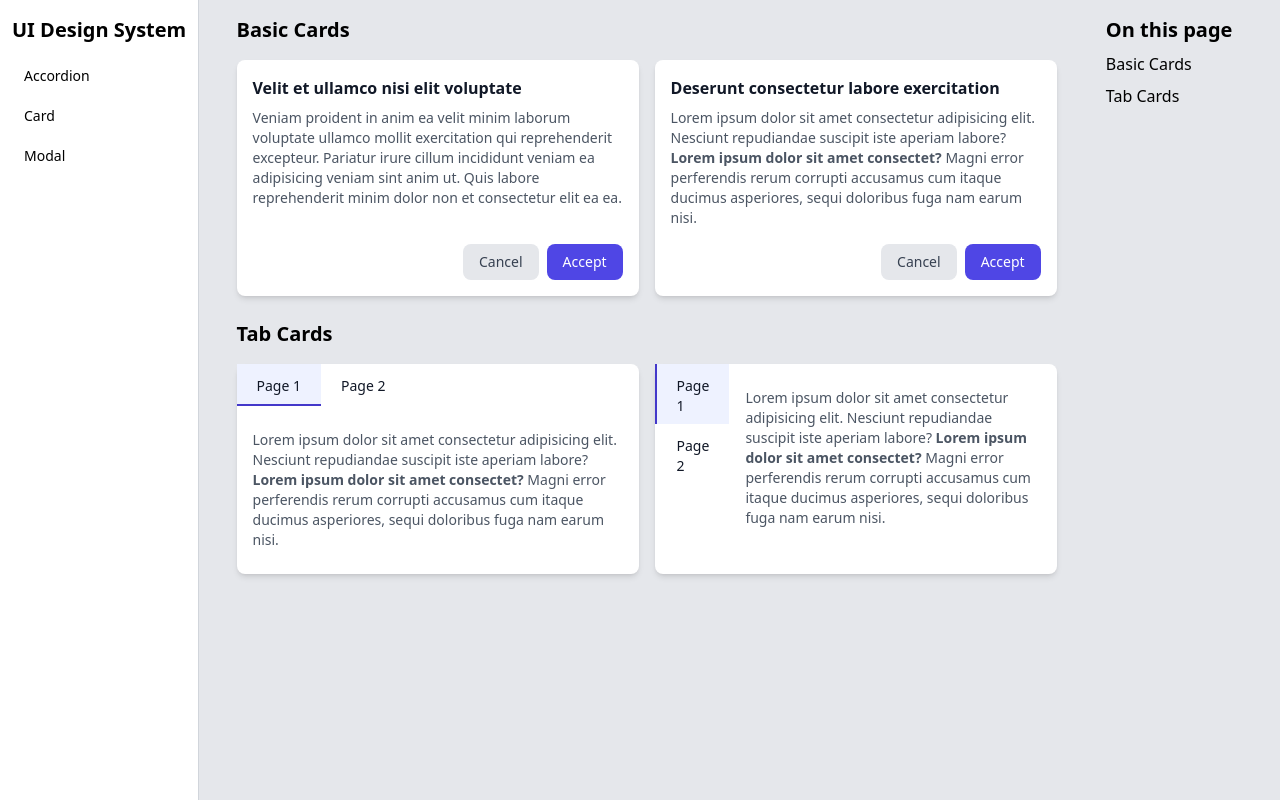
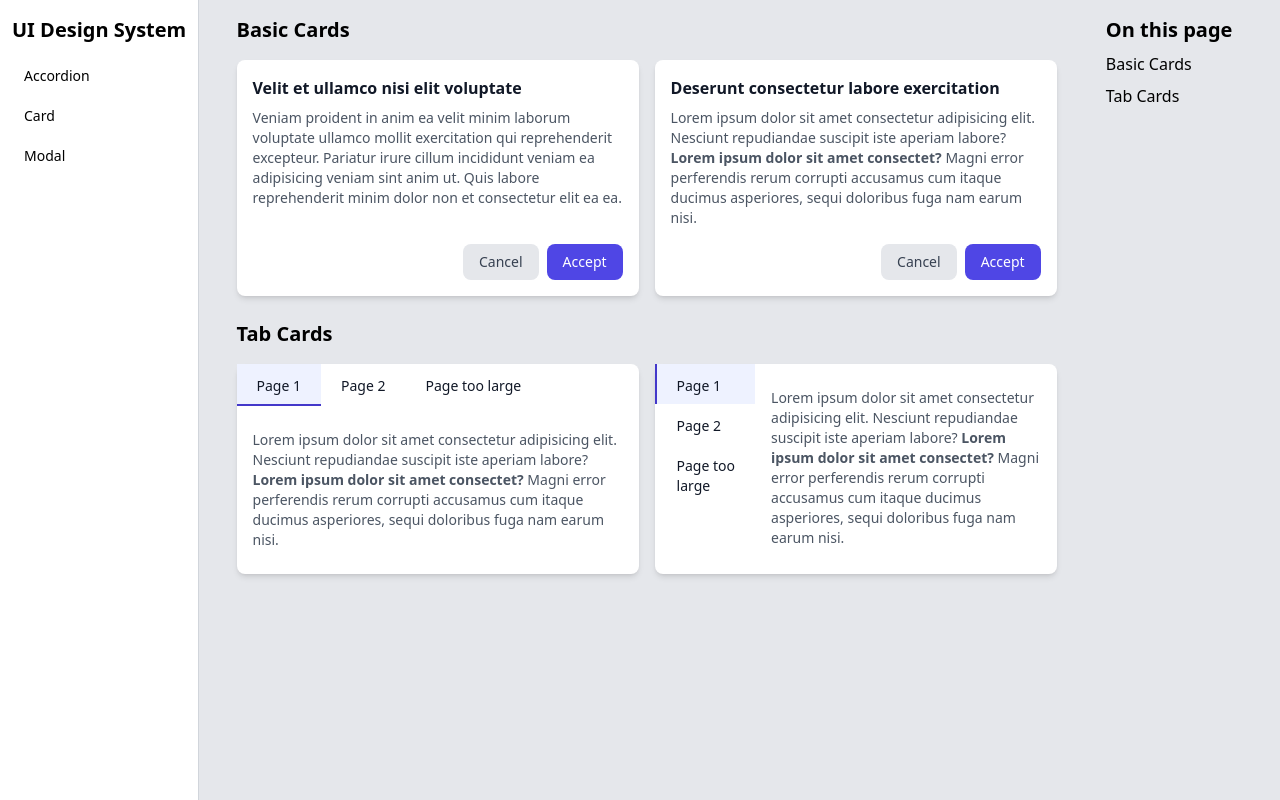
Before and after one commit to diegosalasmartinez/ui, a Next.js app: page /card in a window 1280 px wide. Built offline with nearby package versions, Linux system fonts and the light colour scheme.

Commit message:
Update style when tabs on card are too large

```diff
--- a/components/card/TabCard.tsx
+++ b/components/card/TabCard.tsx
@@ -30,7 +30,7 @@ export default function TabCard({ tabSelected, tabs, body, children, onClick }:
 export function TabVerticalCard({ tabSelected, tabs, body, children, onClick }: TabCardProps) {
   return (
     <div className={cn('flex', 'rounded-lg bg-white shadow-md', 'dark:bg-gray-800')}>
-      <div className='flex w-80 flex-col'>
+      <div className='flex shrink-0 grow-0 basis-1/4 flex-col'>
         {tabs.map((item) => (
           <TabCardItem
             key={item.value}
--- a/pages/card/TabCards.tsx
+++ b/pages/card/TabCards.tsx
@@ -6,6 +6,7 @@ import FlatButton from '@/components/button/FlatButton'
 const tabs = [
   { value: '1', label: 'Page 1' },
   { value: '2', label: 'Page 2' },
+  { value: '3', label: 'Page too large' },
 ]
 
 export default function TabCards() {
```
